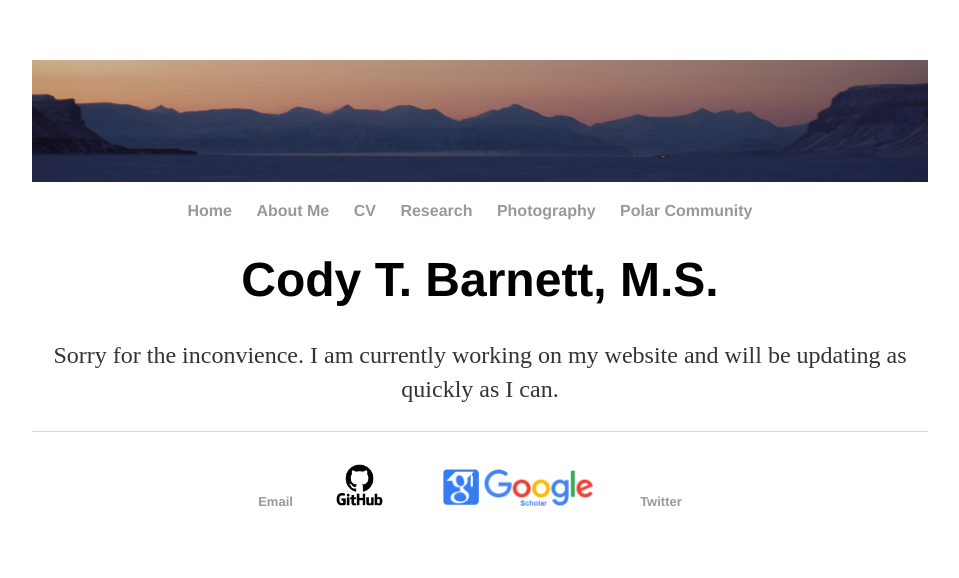
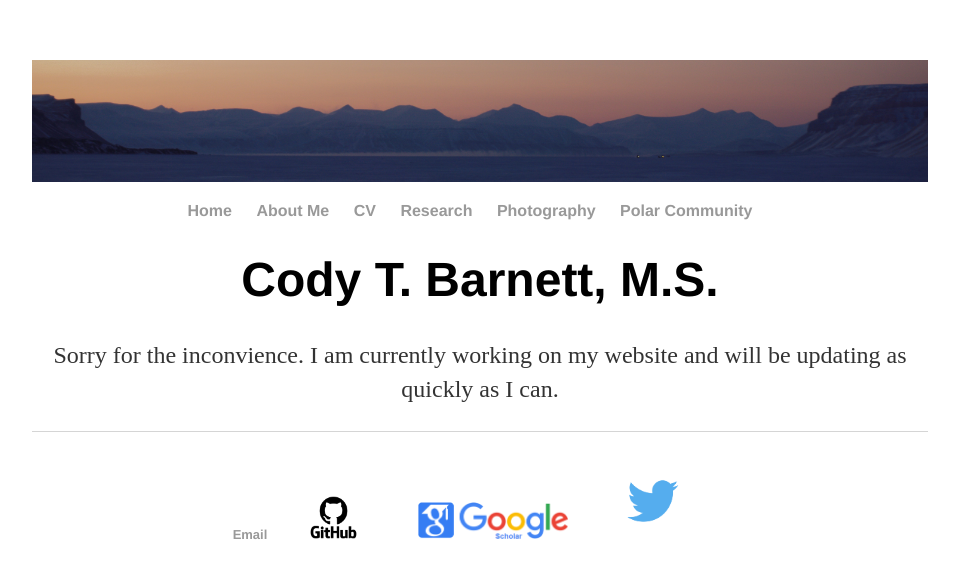
Before and after one commit to Cbarnett207/CBarnett207.github.io, a Jekyll site: the page built from index.html, in a window 1280 px wide. Shown: the top 578 px of the page, without its empty margins (160-1119 px from the left). Built offline with Jekyll 4.4.1, drawn with Linux system fonts in a browser that asks for light colours.

Commit message:
Update default.html
change twitter link to logo

```diff
--- a/_layouts/default.html
+++ b/_layouts/default.html
@@ -28,8 +28,7 @@
 	        		<div align="center"><li><a href="mailto:codybarnett@ku.edu"><font size="2cm">Email</font></a></li>
 					<li><a href="https://github.com/Cbarnett207"><img src="/images/GitHub_logo.png" width="75pt" alt="GitHub logo"/>&nbsp;&nbsp;</a></li>
 					<li><a href="https://scholar.google.com/citations?hl=en&view_op=list_works&gmla=AJsN-F4UgN5ueqeUOfjsqjmC7_p0A4dthMC9-y24TSlu-DjdC71s1ohvj_F66HKdx54Srv8PvgNy4anPrpieR786HQYsx5WQDQ&user=_cGjc70AAAAJ"><img src="/images/Google_Scholar_Logo.png" width="150pt" alt="GitHub logo"/>&nbsp;&nbsp;</a></li>
-					<li><a href="https://twitter.com/CodyTBarnett"><font size="2cm">Twitter</font></a></li></div>
-
+					<li><a href="https://twitter.com/CodyTBarnett"><img src="/images/Twitter_logo.png" width="75pt" alt="GitHub logo"/>&nbsp;&nbsp;</a></li></div>
 
 
 			</div>
```
